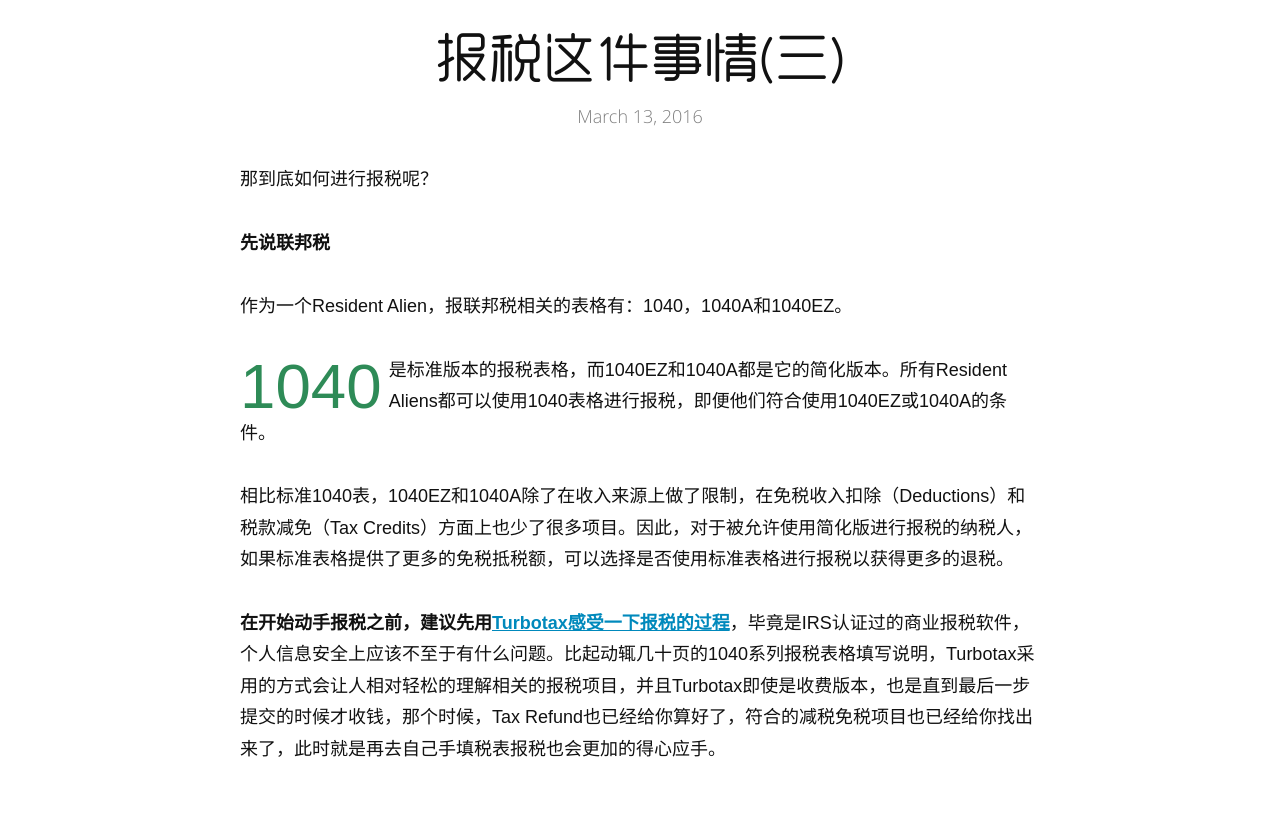
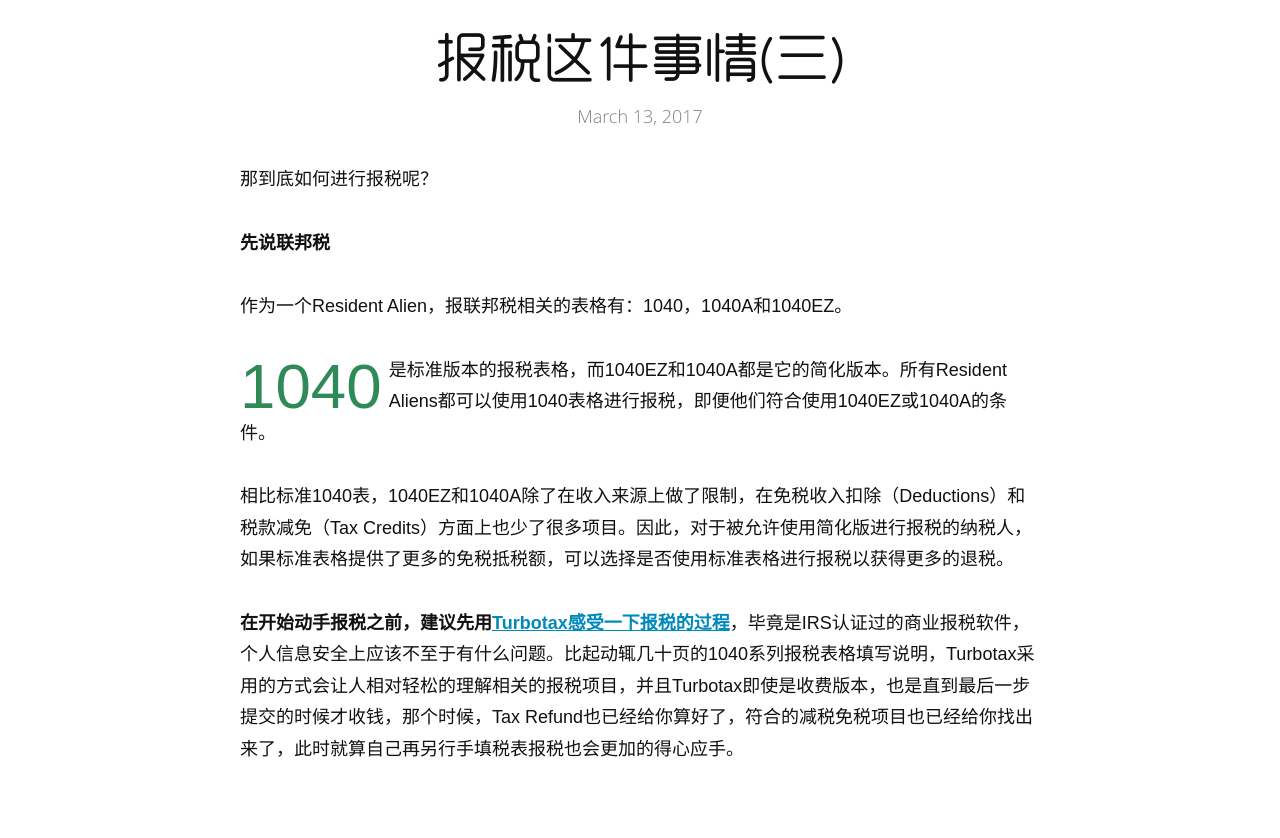
Before and after one commit to wolfwifee/wolfwifee.github.com, a Jekyll site: the page built from _posts/2016-03-13-how-to-file-tax-return.md, in a window 1280 px wide and 1400 px high. Shown: the part 274-1112 px from the top of the window. Built offline with Jekyll 4.4.1, drawn with Linux system fonts in a browser that asks for light colours; comment, search, counter and statistics services are not loaded; some of the changed text lies outside the part shown.

Commit message:
Update 2016-03-13-how-to-file-tax-return.md

```diff
--- a/_posts/2016-03-13-how-to-file-tax-return.md
+++ b/_posts/2016-03-13-how-to-file-tax-return.md
@@ -6,7 +6,7 @@ heading: 报税这件事情(三)
 publish: true
 published: true
 datePublished: 2016-03-13
-dateModified: 2017-03-13
+date: 2017-03-13
 ---
 
 
@@ -21,7 +21,7 @@ dateModified: 2017-03-13
 
 相比标准1040表，1040EZ和1040A除了在收入来源上做了限制，在免税收入扣除（Deductions）和税款减免（Tax Credits）方面上也少了很多项目。因此，对于被允许使用简化版进行报税的纳税人，如果标准表格提供了更多的免税抵税额，可以选择是否使用标准表格进行报税以获得更多的退税。
 
-**在开始动手报税之前，建议先用[Turbotax感受一下报税的过程](https://turbotax.intuit.com/){:target="_blank" style="color:#0089BC"}**，毕竟是IRS认证过的商业报税软件，个人信息安全上应该不至于有什么问题。比起动辄几十页的1040系列报税表格填写说明，Turbotax采用的方式会让人相对轻松的理解相关的报税项目，并且Turbotax即使是收费版本，也是直到最后一步提交的时候才收钱，那个时候，Tax Refund也已经给你算好了，符合的减税免税项目也已经给你找出来了，此时就是再去自己手填税表报税也会更加的得心应手。
+**在开始动手报税之前，建议先用[Turbotax感受一下报税的过程](https://turbotax.intuit.com/){:target="_blank" style="color:#0089BC"}**，毕竟是IRS认证过的商业报税软件，个人信息安全上应该不至于有什么问题。比起动辄几十页的1040系列报税表格填写说明，Turbotax采用的方式会让人相对轻松的理解相关的报税项目，并且Turbotax即使是收费版本，也是直到最后一步提交的时候才收钱，那个时候，Tax Refund也已经给你算好了，符合的减税免税项目也已经给你找出来了，此时就算自己再另行手填税表报税也会更加的得心应手。
 
 <p style="margin-bottom:70px"></p>
 
```
